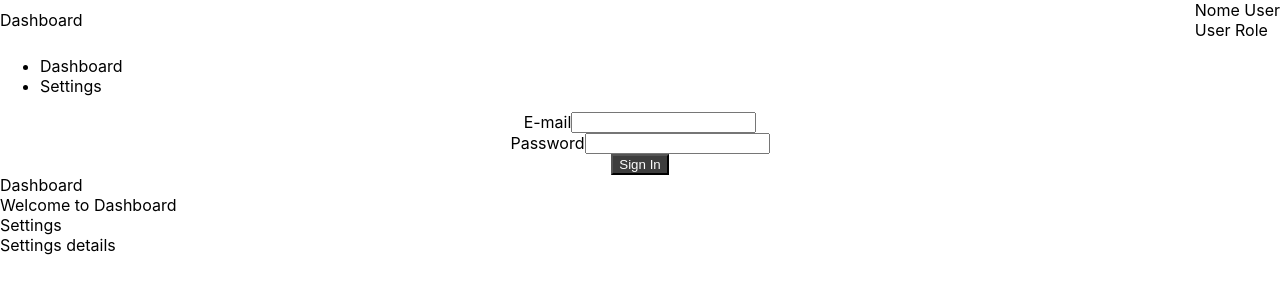
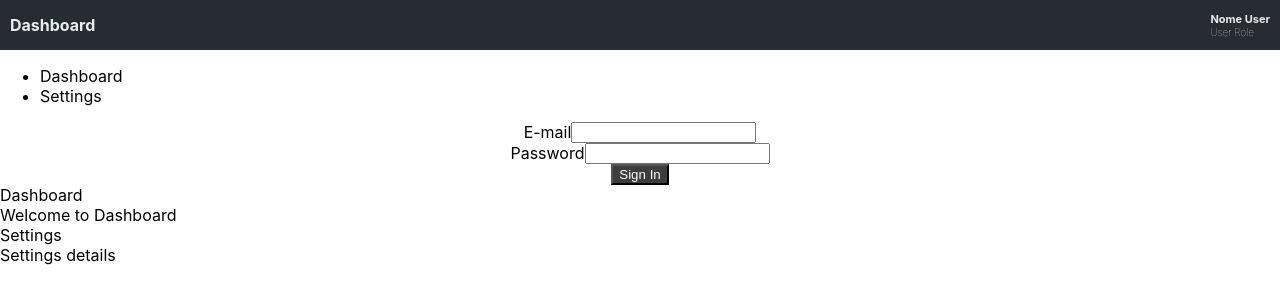
Before and after one commit to matheusabr/react-ts-dashboard, a React (Create React App) app: page / in a window 1280 px wide. Shown: the top 304 px of the page. Built offline with nearby package versions, Linux system fonts and the light colour scheme.

Commit message:
design(Header): apply style

```diff
--- a/src/components/Header.tsx
+++ b/src/components/Header.tsx
@@ -1,4 +1,6 @@
 import React from "react";
+
+import { COLORS } from "../styles/colors";
 
 const Header: React.FC = () => {
   return (
@@ -7,12 +9,21 @@ const Header: React.FC = () => {
         display: "flex",
         justifyContent: "space-between",
         alignItems: "center",
+        backgroundColor: COLORS.grey.dark,
+        color: COLORS.secondary,
+        padding: 10,
+        height: 30,
       }}
     >
-      <span>Dashboard</span>
-      <div style={{ display: "flex", flexDirection: "column" }}>
-        <span>Nome User</span>
-        <span>User Role</span>
+      <span style={{ fontWeight: "bold" }}>Dashboard</span>
+      <div
+        style={{
+          display: "flex",
+          flexDirection: "column",
+        }}
+      >
+        <span style={{ fontSize: 11, fontWeight: "bold" }}>Nome User</span>
+        <span style={{ fontSize: 10, fontWeight: "lighter" }}>User Role</span>
       </div>
     </div>
   );
```
